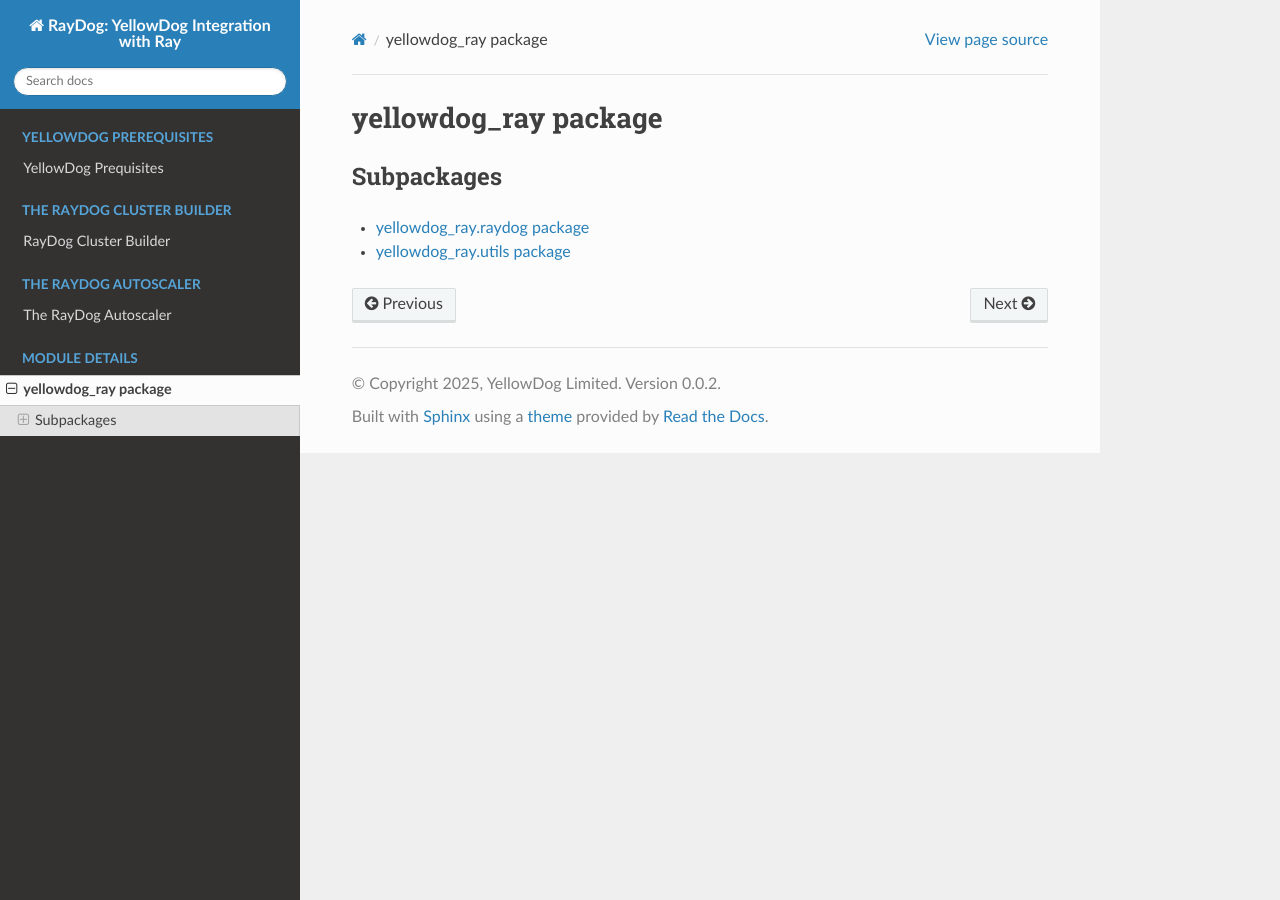
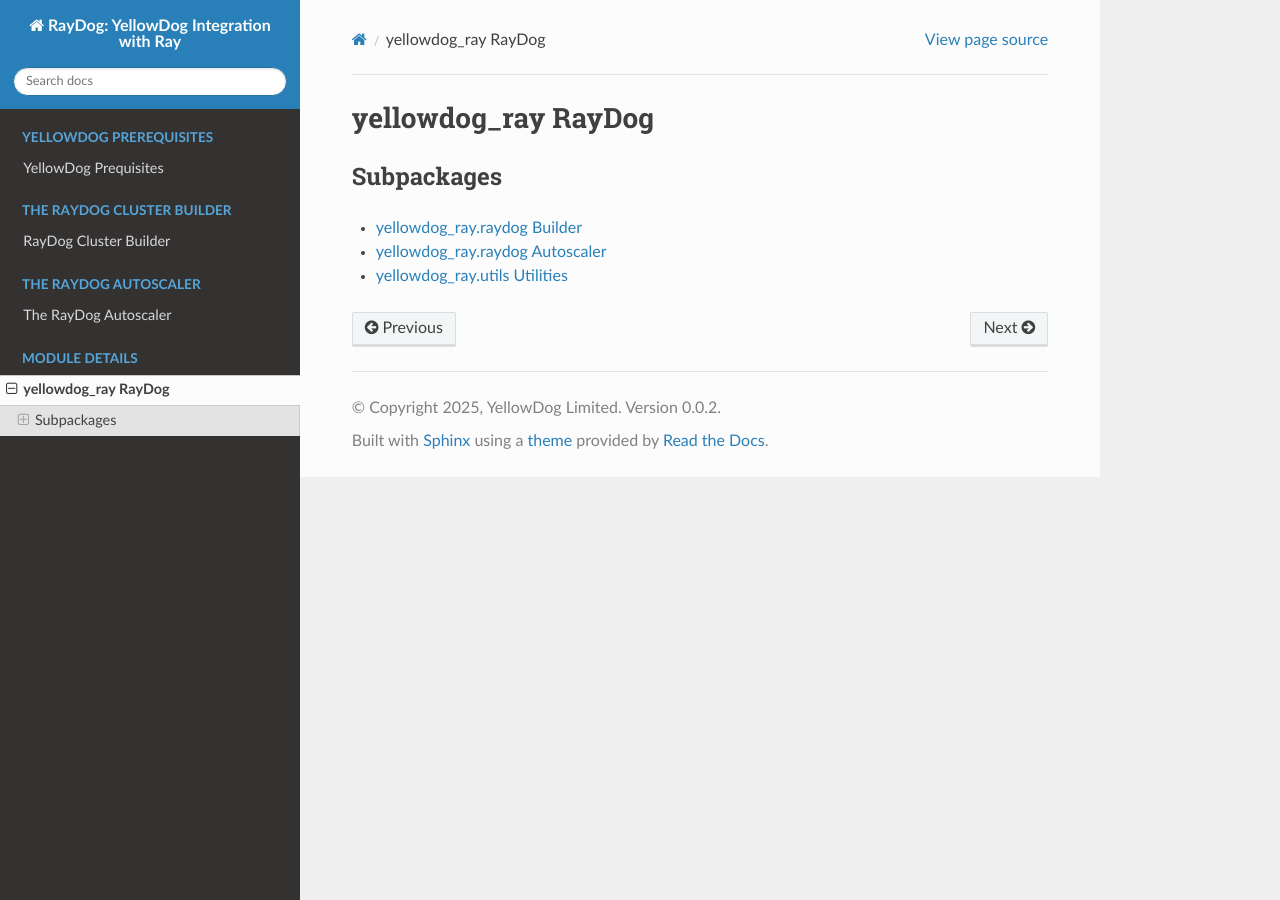
Before and after one commit to yellowdog/raydog, a Sphinx documentation site: the page built from docs/yellowdog_ray.rst, in a window 1280 px wide. Built offline with Sphinx 7.4.7 and the Read the Docs theme 3.1.0, drawn with Linux system fonts in a browser that asks for light colours.

Commit message:
Split out module docs and improve titles

```diff
--- a/docs/yellowdog_ray.rst
+++ b/docs/yellowdog_ray.rst
@@ -1,5 +1,5 @@
-yellowdog\_ray package
-===========================
+yellowdog\_ray RayDog
+=====================
 
 Subpackages
 -----------
@@ -7,5 +7,6 @@
 .. toctree::
    :maxdepth: 4
 
-   yellowdog_ray.raydog
+   yellowdog_ray.raydog.builder
+   yellowdog_ray.raydog.autoscaler
    yellowdog_ray.utils
--- a/docs/yellowdog_ray.utils.rst
+++ b/docs/yellowdog_ray.utils.rst
@@ -1,5 +1,5 @@
-yellowdog\_ray.utils package
-============================
+yellowdog\_ray.utils Utilities
+==============================
 
 
 .. automodule:: yellowdog_ray.utils.ray_ssh_tunnels
```
Also changed, not shown: docs/yellowdog_ray.raydog.autoscaler.rst (added, +7 -0 lines), docs/yellowdog_ray.raydog.builder.rst (renamed from docs/yellowdog_ray.raydog.rst, +2 -7 lines).
